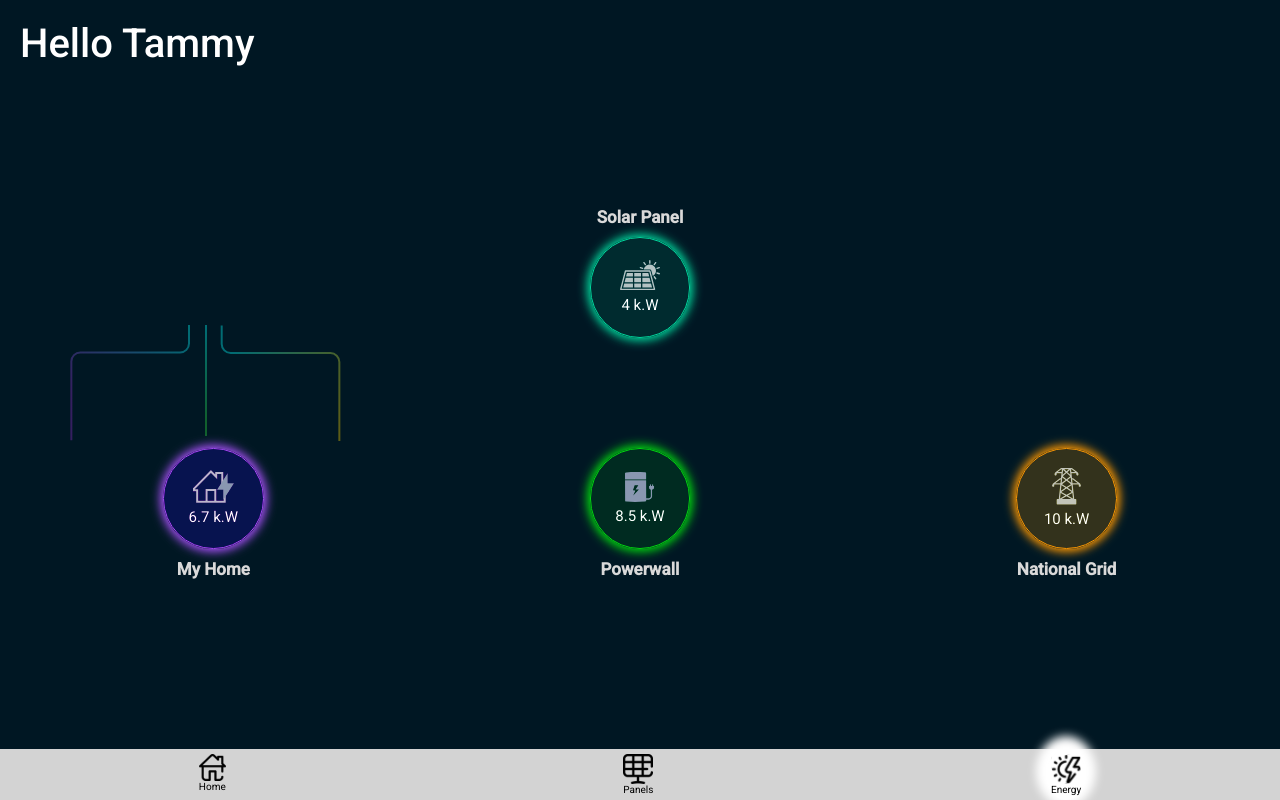
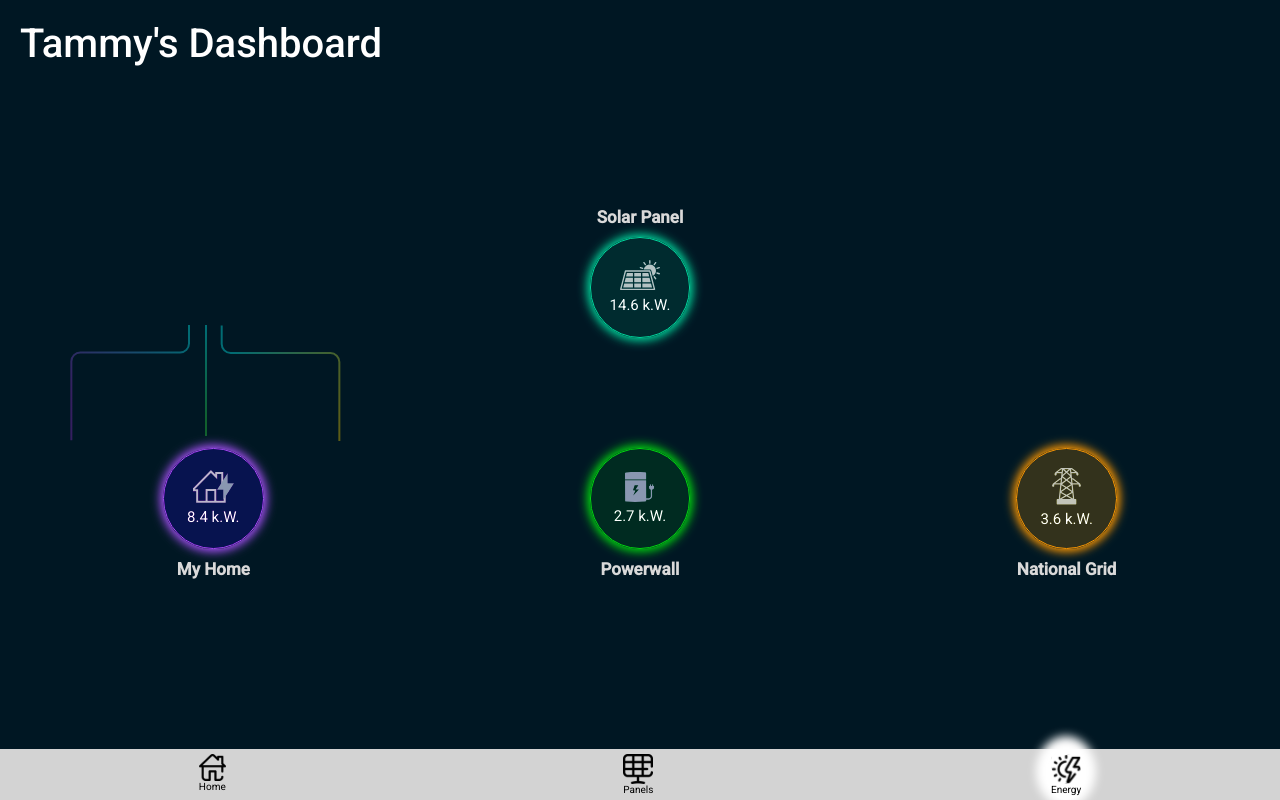
Before and after one commit to nahiaan/solarise, a React (Create React App) app: page / in a window 1280 px wide. Built offline with nearby package versions, Linux system fonts and the light colour scheme; the HTML template or start-up script is replaced by a standard one.

Commit message:
Finalise plot

```diff
--- a/src/components/LinePlot/LinePlot.jsx
+++ b/src/components/LinePlot/LinePlot.jsx
@@ -66,16 +66,34 @@
         plot_bgcolor: "#001723",
         font: {
           family: "Roboto",
-          size: 15,
+          size: 12,
           color: "white",
         },
         yaxis: {
-          visible: false,
+          visible: true,
+          automargin: true,
+          title: {
+            text: "k.W.",
+            font: {
+              family: "Roboto",
+              size: 14,
+              color: "white",
+            },
+          },
         },
         xaxis: {
           tickmode: "linear", //  If "linear", the placement of the ticks is determined by a starting position `tick0` and a tick step `dtick`
           tick0: 2,
           dtick: 2,
+          automargin: true,
+          title: {
+            text: "Hour",
+            font: {
+              family: "Roboto",
+              size: 14,
+              color: "white",
+            },
+          },
         },
         legend: {
           x: 0.5,
--- a/src/pages/Home/Home.js
+++ b/src/pages/Home/Home.js
@@ -8,16 +8,35 @@
 import RightLine from "../../assets/RightLine.svg";
 import MiddleLine from "../../assets/MiddleLine.svg";
 
+import { useState, useEffect } from "react";
+
 export default function Home() {
+  const [panel, setPanel] = useState(12.7);
+  const [home, setHome] = useState(7.2);
+  const [powerWall, setPowerWall] = useState(2.4);
+  const [grid, setGrid] = useState(3.1);
+
+  useEffect(() => {
+    setInterval(() => {
+      const newEnergy = Math.random();
+      setPanel((state) => parseFloat((state + newEnergy).toFixed(1)));
+      setHome((state) => parseFloat((state + 0.6 * newEnergy).toFixed(1)));
+      setPowerWall((state) =>
+        parseFloat((state + 0.15 * newEnergy).toFixed(1))
+      );
+      setGrid((state) => parseFloat((state + 0.25 * newEnergy).toFixed(1)));
+    }, 1000);
+  }, []);
+
   return (
     <div className="home">
-      <h1 className="home__title">Hello Tammy</h1>
+      <h1 className="home__title">Tammy's Dashboard</h1>
       <div className="home__circles">
         <Circle
           linkTo={"/solarpanel"}
           header="Solar Panel"
           image={Image1}
-          text="4 k.W"
+          text={`${panel} k.W.`}
           addClass={"circle--1"}
         />
         <img src={LeftLine} alt="" className="left__line" />
@@ -28,21 +47,21 @@
             linkTo={"/myhome"}
             header="My Home"
             image={ImageHome}
-            text="6.7 k.W"
+            text={`${home} k.W.`}
             addClass={"circle--2"}
             headerBelow={true}
           />
           <Circle
             header="Powerwall"
             image={Image3}
-            text="8.5 k.W"
+            text={`${powerWall} k.W.`}
             addClass={"circle--3"}
             headerBelow={true}
           />
           <Circle
             header="National Grid"
             image={Image4}
-            text="10 k.W"
+            text={`${grid} k.W.`}
             addClass={"circle--4"}
             headerBelow={true}
           />
```
Also changed, not shown: 1 other file (tests, documents, lock files or other folders).
